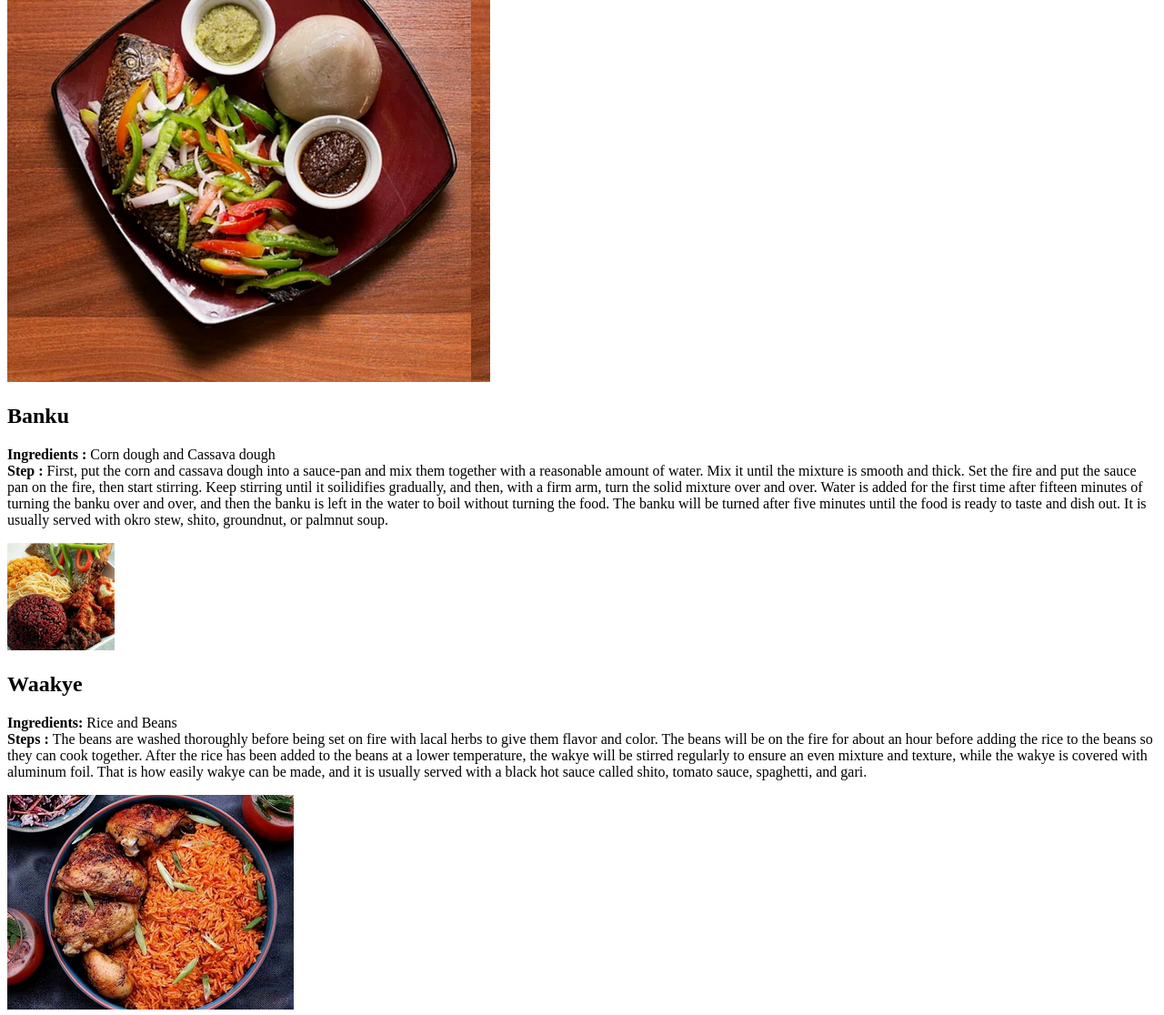
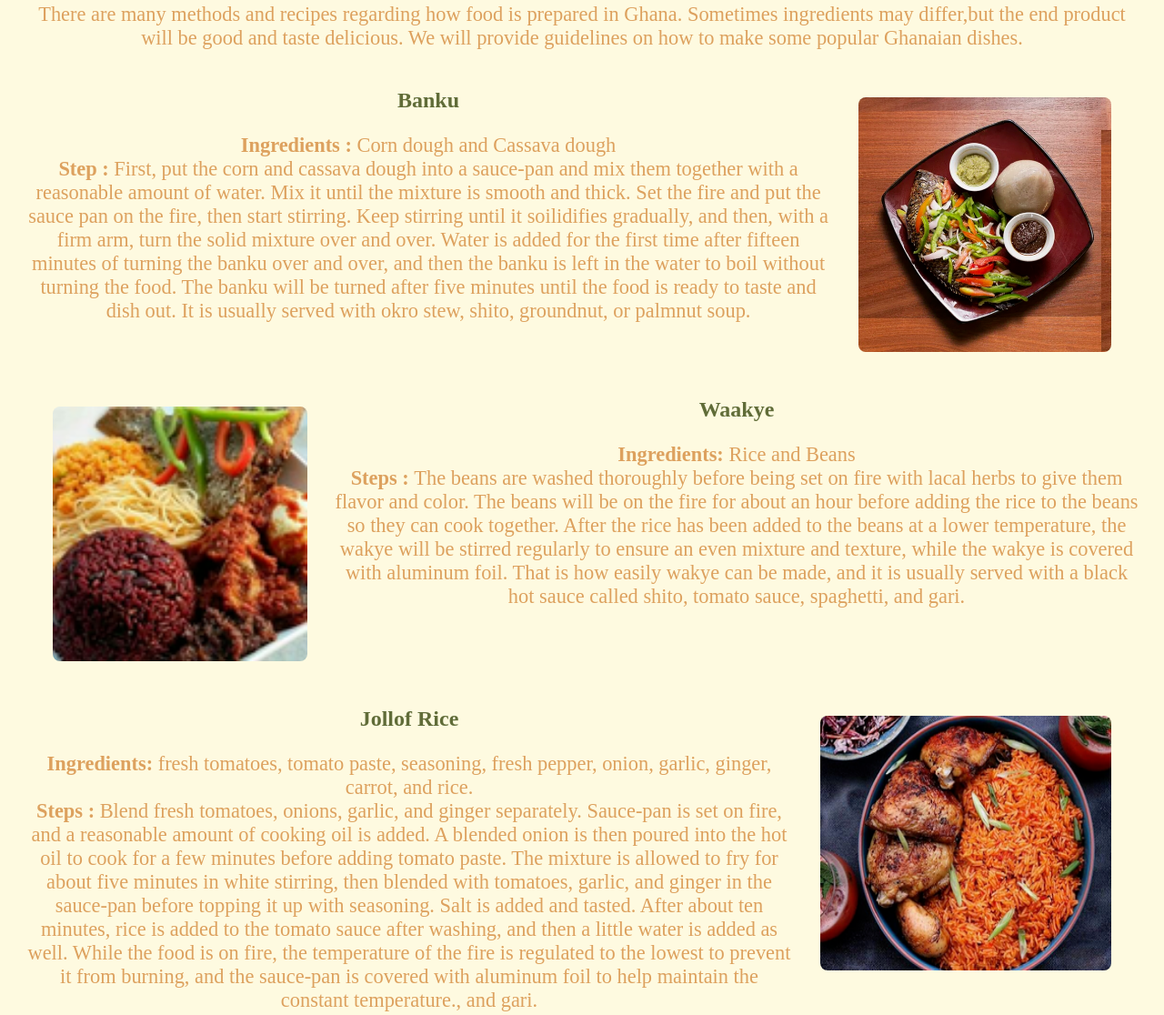
Before and after one commit to issahakuffo/WDD-130, a plain HTML site: page dishplatter/cooking-steps.html in a window 1280 px wide. Shown: the part 979-2095 px from the top of the page at 91% size. Drawn offline with Linux system fonts and the light colour scheme; a web font is replaced by a local one.

Commit message:
adding page 3(steps)

```diff
--- a/dishplatter/cooking-steps.html
+++ b/dishplatter/cooking-steps.html
@@ -4,6 +4,7 @@
     <meta charset="UTF-8">
     <meta name="viewport" content="width=device-width, initial-scale=1.0">
     <title>Document</title>
+    <link rel="stylesheet" href="styles/style.css">
 </head>
 <body>
     <div id="content">
@@ -23,9 +24,7 @@
             <div id="hero-box">
                 <img id="hero-img" src="images/rsz_food_platter.png" alt="a platter of local food">
             </div>
-            <div class="button-box">
-                <a class = "book" href="contactus.html"> Book Now</a>
-            </div>
+
          </div>
          <main>
             <div class="steps-grid">
--- a/dishplatter/styles/style.css
+++ b/dishplatter/styles/style.css
@@ -245,3 +245,40 @@ main h1, main h2{
 
 
 /* Sub page 2 ( cooking steps) */
+
+.steps-grid{
+    display: flex;
+    flex-wrap: wrap;
+    justify-content: space-around;
+    align-items: center;
+    padding: 20px;
+}
+
+.steps-img-one{
+    max-width: 320px;
+    height: 280px;
+    float: right;
+    border-radius: 8px;
+    margin: 30px;
+}
+
+
+.steps-img-two{
+    max-width: 320px;
+    height: 280px;
+    float: left;
+    border-radius: 8px;
+    margin: 30px;
+}
+
+
+.steps-img-three{
+    max-width: 320px;
+    height: 280px;
+    float: right;
+    border-radius: 8px;
+    margin: 30px;
+}
+ main p{
+    font-size: 1.4rem;
+ }
```
Also changed, not shown: 2 other files.
